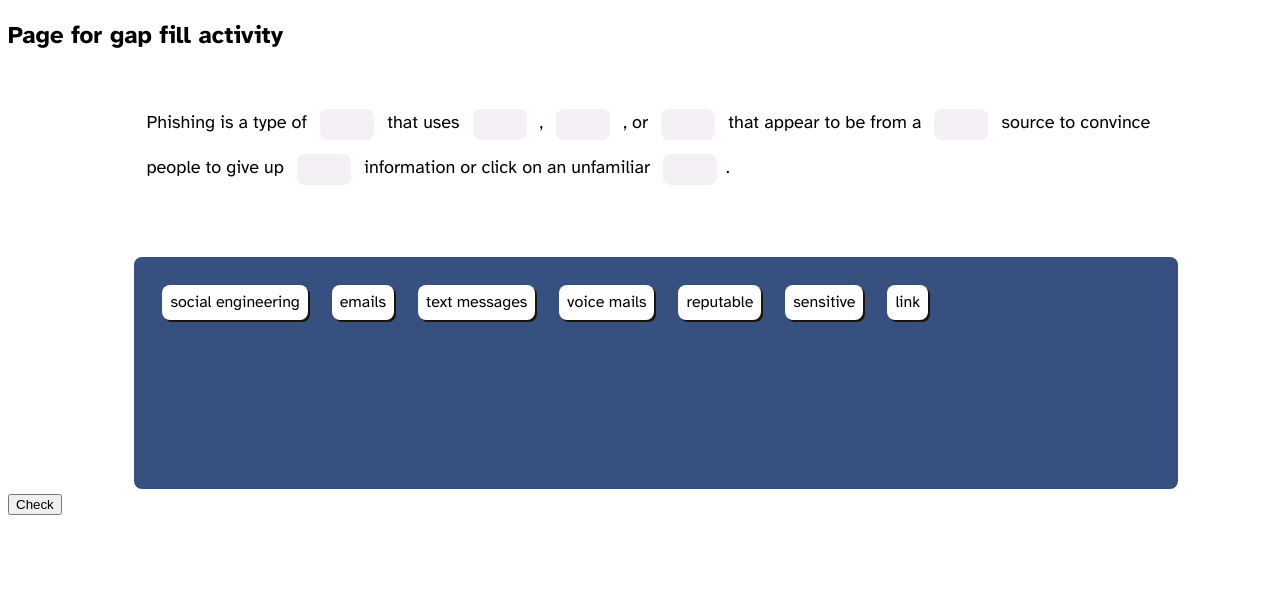
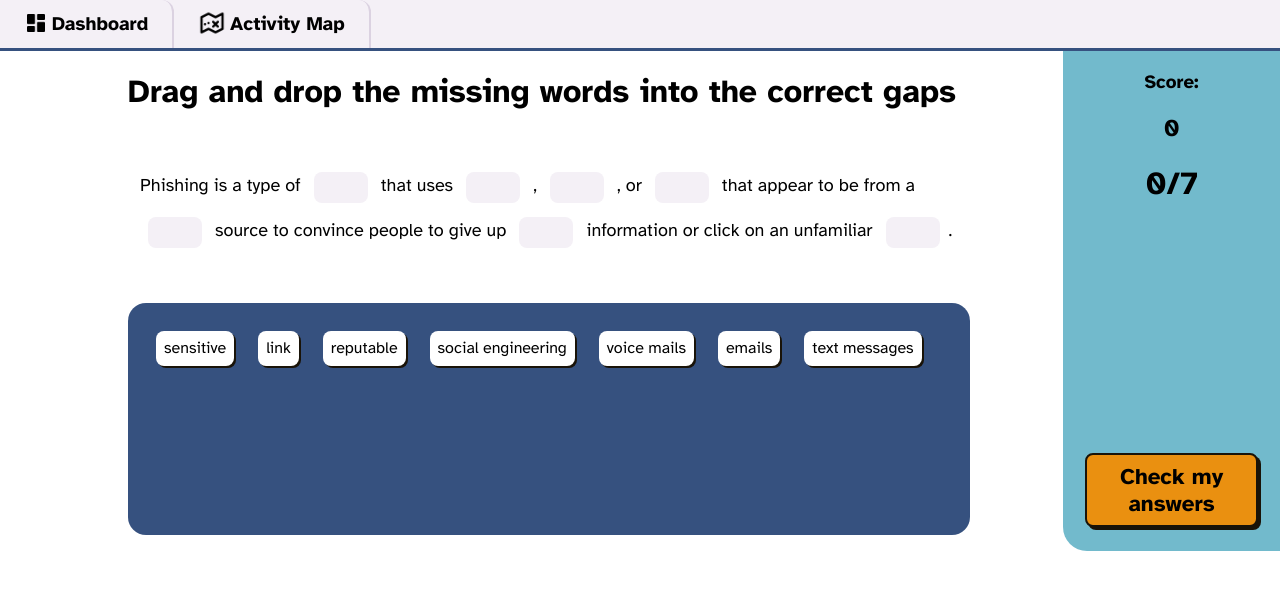
Before and after one commit to ZaraJammeh/ECM3401-Cybersecurity-Training-Platform, a Django app: page /gap-fill/1/ in a window 1280 px wide. Shown: the top 612 px of the page. Run offline with Django 5.2, Linux system fonts and the light colour scheme; data comes from the database, SQL or seed files in the repository; both versions use the stored data as it was after the commit.

Commit message:
Update gap fill styles and add scoring functionality via js

```diff
--- a/activity_map/views.py
+++ b/activity_map/views.py
@@ -4,7 +4,7 @@ from django.urls import reverse
 from core.models import Activity, ActivityTag
 
 def activity_map(request):
-    activity_pool = Activity.objects.filter(tags__name="email")
+    activity_pool = Activity.objects.filter(subtopics__subtopic_num="1")
     # query above should never lead to none because only valid tags should be selectable
     # TODO include topic "complexity" in tags (i.e. beginner/intermediate/advanced)
     activity1 = activity_pool[0]
--- a/core/static/core/global_style.css
+++ b/core/static/core/global_style.css
@@ -1,14 +1,21 @@
 @import url('https://fonts.googleapis.com/css2?family=Atkinson+Hyperlegible:ital,wght@0,400;0,700;1,400;1,700&display=swap');
 
 /* Global Font Settings */
+* {
+    font-family: "Atkinson Hyperlegible";
+}
+
 body {
-    font-family: "Atkinson Hyperlegible";
+    margin: 0;
+    padding: 0;
 }
 
 /* Colour Palette Variables */
 :root {
     --blue: #36517F;
+    --desat-blue: #526484;
     --cyan: #38AECC;
+    --light-cyan: #72bacc;
     --orange: #EA9010;
     --red: #D33F49;
     --green: #7CB518;
--- /dev/null
+++ b/core/static/core/navbar.css
@@ -0,0 +1,39 @@
+nav {
+    display: block;
+    height: 48px;
+    background-color: var(--light-grey);
+    border-bottom: 3px solid var(--blue);
+    margin: 0;
+    font-size: 1.2em;
+    font-weight: bold;
+}
+
+nav > a {
+    float: left;
+    border-right: 2px solid var(--med-grey);
+    border-radius: 12px 12px 0 0 ;
+    padding: 0 24px 0 24px;
+    line-height: 48px;
+    color: black;
+    text-decoration: none;
+}
+
+.icon {
+    height: 24px;
+    width: 24px;
+    margin: -4px 4px 0 0;
+    vertical-align: middle;
+}
+
+#map-link > img {
+    height: 28px;
+    width: 28px;
+}
+
+#dashboard-link:hover {
+    background: var(--orange);
+}
+
+#map-link:hover {
+    background: var(--cyan);
+}
--- a/core/templates/core/navbar.html
+++ b/core/templates/core/navbar.html
@@ -1,12 +1,20 @@
+{% load static %}
 <!DOCTYPE html>
 <html lang="en">
 <head>
   <meta charset="UTF-8" name="viewport" content="width=device-width, initial-scale=1.0">
+  <link rel="stylesheet" href="{% static 'core/global_style.css' %}">
+  <link rel="stylesheet" href="{% static 'core/navbar.css' %}">
   <title>Navbar</title>
 </head>
 <body>
-  <ul>
-    <li><a href="{% url 'dashboard' %}">Dashboard</a></li>
-    <li><a href="{% url 'index' %}">This will link to the activity map page once it has been implemented</a></li>
-  </ul>
+  <nav>
+    <a href="{% url 'dashboard' %}" id="dashboard-link">
+      <img src="{% static 'core/image_assets/icons_and_emojis/dashboard.png' %}" class="icon">Dashboard
+    </a>
+    <a href="{% url 'activity_map:activity_map' %}" id="map-link">
+      <img src="{% static 'core/image_assets/icons_and_emojis/map.png' %}" class="icon">Activity Map</a>
+  </nav>
+
+
 </body>
--- a/gap_fill/static/gap_fill/activity.css
+++ b/gap_fill/static/gap_fill/activity.css
@@ -1,10 +1,42 @@
+#main {
+    display: grid;
+    grid-template-columns: auto auto;
+    grid-template-rows: auto auto auto;
+    /* border: 2px solid var(--dark-grey); */
+    /* border-radius: 24px; */
+    width: 90%;
+    margin: 0 0 0 10%;
+}
+
+.activity-header {
+    grid-area: 1 / 1 / span 1 / span 1;
+    height: fit-content;
+}
+
+#gap-fill-left {
+    grid-area: 2 / 1 / span 2 / span 1;
+    display: flex;
+    flex-direction: column;
+    justify-content: space-between;
+    width: 90%;
+    margin: 0 10% 0 0;
+}
+
+#gap-fill-top-right {
+    grid-area: 1 / 2 / span 2 / span 1;
+    background: var(--light-cyan);
+    text-align: center;
+}
+
+#gap-fill-bot-right {
+    grid-area: 3 / 2 / span 1 / span 1;
+    background: var(--light-cyan);
+    border-radius: 0 0 0 24px;
+}
+
 #gap-fill-div {
     display: inline-block;
     overflow-y: scroll;
-    height: fit-content;
-    max-height: 200px;
-    width: 80%;
-    margin: 0 10% 0 10%;
     padding: 12px;
 }
 
@@ -41,10 +73,9 @@
 .drop-bank {
     display: inline-block;
     background-color: var(--blue);
-    border-radius: 8px;
+    border-radius: 18px;
     min-height: 200px;
-    width: 80%;
-    margin: 32px 10% 0 10%;
+    margin-top: 20px;
     padding: 16px;
 }
 
@@ -74,3 +105,16 @@
     padding: 4px 8px;
     line-height: 1.7em;
 }
+
+button#check-answers {
+    align-self: flex-end;
+    background: var(--orange);
+    border: 2px solid var(--smoky-black);
+    border-radius: 8px;
+    box-shadow: 3px 3px var(--smoky-black);
+    width: 80%;
+    margin: 0 10% 24px 10%;
+    padding: 8px;
+    font-size: 1.4em;
+    font-weight: bold;
+}
--- a/gap_fill/static/gap_fill/activity.js
+++ b/gap_fill/static/gap_fill/activity.js
@@ -15,8 +15,26 @@ function getCookie(name) {
     return cookieValue;
 }
 
-const check_url = document.getElementById("check-url").getAttribute("url")
-const option_elems = document.getElementsByClassName("drop-item");
+var check_url;
+var option_elems;
+var score_elem;
+var count_elem;
+var true_score = 0;
+var display_score = 0;
+var combo_counter = 0;
+var correct_count = 0;
+
+// fetch DOM links
+window.onload = function() {
+    what();
+    function what() {
+        check_url = document.getElementById("check-url").getAttribute("url");
+        option_elems = document.getElementsByClassName("drop-item");
+        score_elem = document.getElementById("score");
+        count_elem = document.getElementById("count");
+    }
+
+};
 
 async function check_input() {
     option_arr = Array.from(option_elems);
@@ -44,10 +62,16 @@ async function check_input() {
         option = document.getElementById("slot-"+slot_num).firstChild;
         if (results[slot_num] === true) {
             // if slot contains correct option, mark option as correct and disable its drag and drop
-            option.setAttribute("draggable", "false")
-            option.classList.remove("drop-item")
-            option.classList.add("correct-option")
+            option.setAttribute("draggable", "false");
+            option.classList.remove("drop-item");
+            option.classList.add("correct-option");
+            true_score += 20 + 5 * combo_counter;
+            combo_counter++;
+            score_elem.innerHTML = String(true_score);
+            correct_count ++;
+            count_elem.innerHTML = String(correct_count);
         }
 
     })
+    combo_counter = 0;
 }
--- a/gap_fill/templates/gap_fill/activity.html
+++ b/gap_fill/templates/gap_fill/activity.html
@@ -13,7 +13,13 @@
   <!-- Make input checking url accessible to JS -->
   <input type="hidden" id="check-url" url="{% url 'gap-fill:check' %}" />
 
-  <h2>Page for gap fill activity</h2>
+  {% include "../core/navbar.html" %}
+
+  <div id="main">
+    <span class="activity-header">
+      <h1>Drag and drop the missing words into the correct gaps</h1>
+    </span>
+    <div id="gap-fill-left">
       <div id="gap-fill-div">
         <div id="gap-fill-text">
           <p>{{text_list.0}}
@@ -26,11 +32,27 @@
           </p>
         </div>
       </div>
-
       <ul class="drop-bank" ondrop="drop(event)" ondragover="allowDrop(event)">
         {% for option in options_list %}
           <p class="drop-item" id="option-{{option.pk}}" draggable="true" ondragstart="drag(event)">{{ option }}</p>
         {% endfor %}
       </ul>
-  <button onclick="check_input()">Check</button>
+    </div>
+    <div id="gap-fill-top-right">
+      <h3>Score: </h3>
+      <h2 id="score">0</h2>
+      <h1><span id="count">0</span>/{{ options_list|length }}</h1>
+    </div>
+    <div id="gap-fill-bot-right">
+      <button id="check-answers" onclick="check_input()">Check my answers</button>
+    </div>
+  </div>
+  <div id="results-popup" style="visibility: hidden;">
+    <span class="top-banner">
+        <button onclick="closeWithoutBuying()">X</button>
+    </span>
+    <p id="popup-item-price"></p>
+    <button id="buy-button" onclick="buyAndClose()">Buy!</button>
+</div>
+  <span id="scoring-fx"></span>
 </body>
--- a/gap_fill/views.py
+++ b/gap_fill/views.py
@@ -2,6 +2,7 @@ from django.shortcuts import get_object_or_404, HttpResponse, render
 from django.views.decorators.http import require_POST
 
 import json
+import random
 import re
 
 from .models import GapFillText, GapFillOption
@@ -12,13 +13,10 @@ def get_valid_option_pos_list(option_obj):
     return valid_pos_str.split(",")
 
 def activity(request, gap_fill_id):
-    print(request.method)
-
     gap_fill_obj = get_object_or_404(GapFillText, pk=gap_fill_id)
-    options_list = GapFillOption.objects.filter(gap_fill_parent=gap_fill_id)
-    valid_option_positions = [get_valid_option_pos_list(option) for option in options_list]
-
-
+    options_list = list(GapFillOption.objects.filter(gap_fill_parent=gap_fill_id))
+    # randomise options' order of appearance
+    random.shuffle(options_list)
     context = {
         "text_list": re.split(r"\[.*?\]", gap_fill_obj.text),
         "options_list": options_list,
```
Also changed, not shown: core/static/core/test.css (deleted, +0 -8 lines), core/static/core/image_assets/icons_and_emojis/dashboard icon.svg (added), core/static/core/image_assets/icons_and_emojis/dashboard.png (added), core/static/core/image_assets/icons_and_emojis/map.png (added), core/static/core/image_assets/icons_and_emojis/trail.png (added), db.sqlite3. Lines whose indentation alone changed are shown as unchanged.
